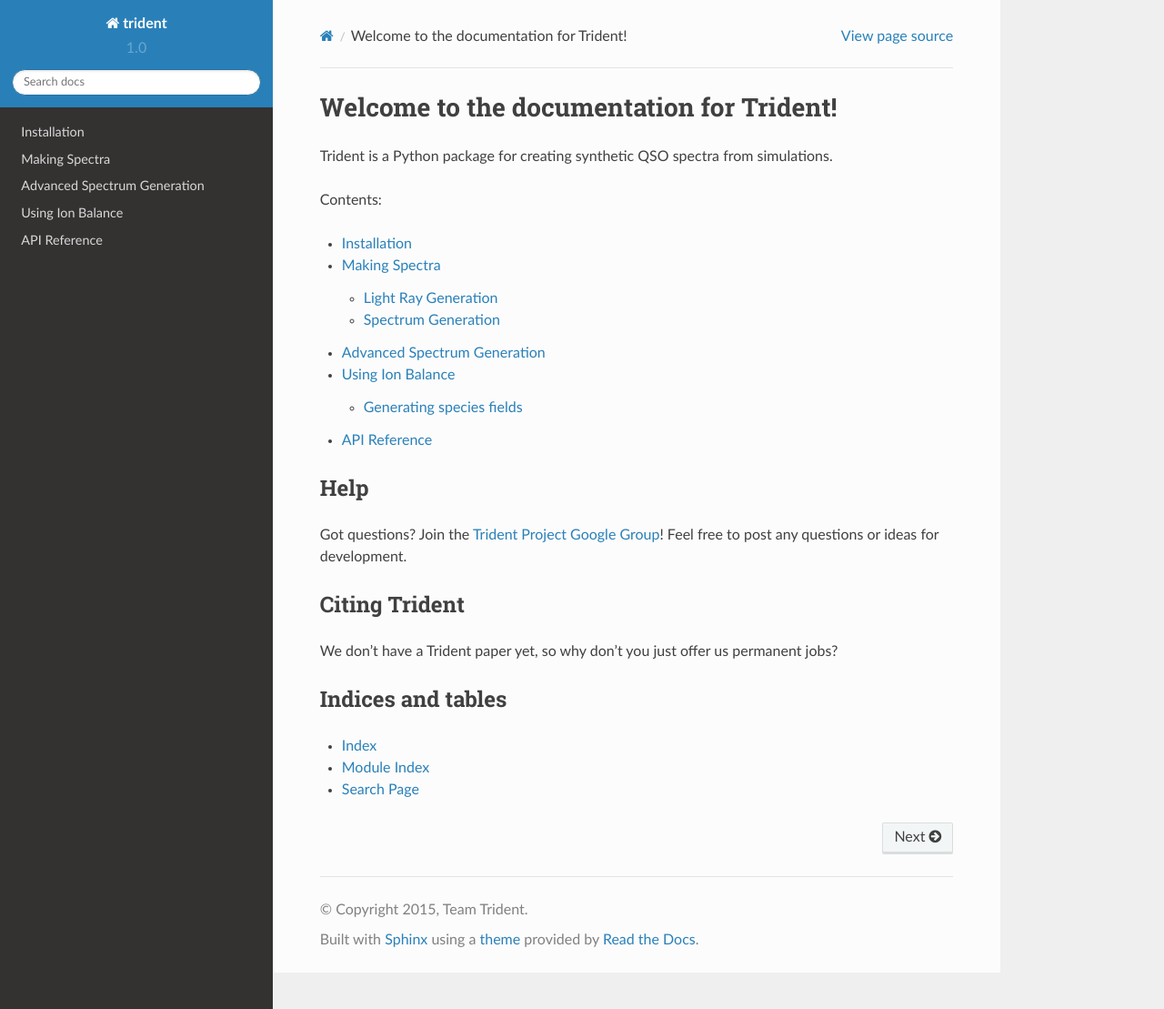
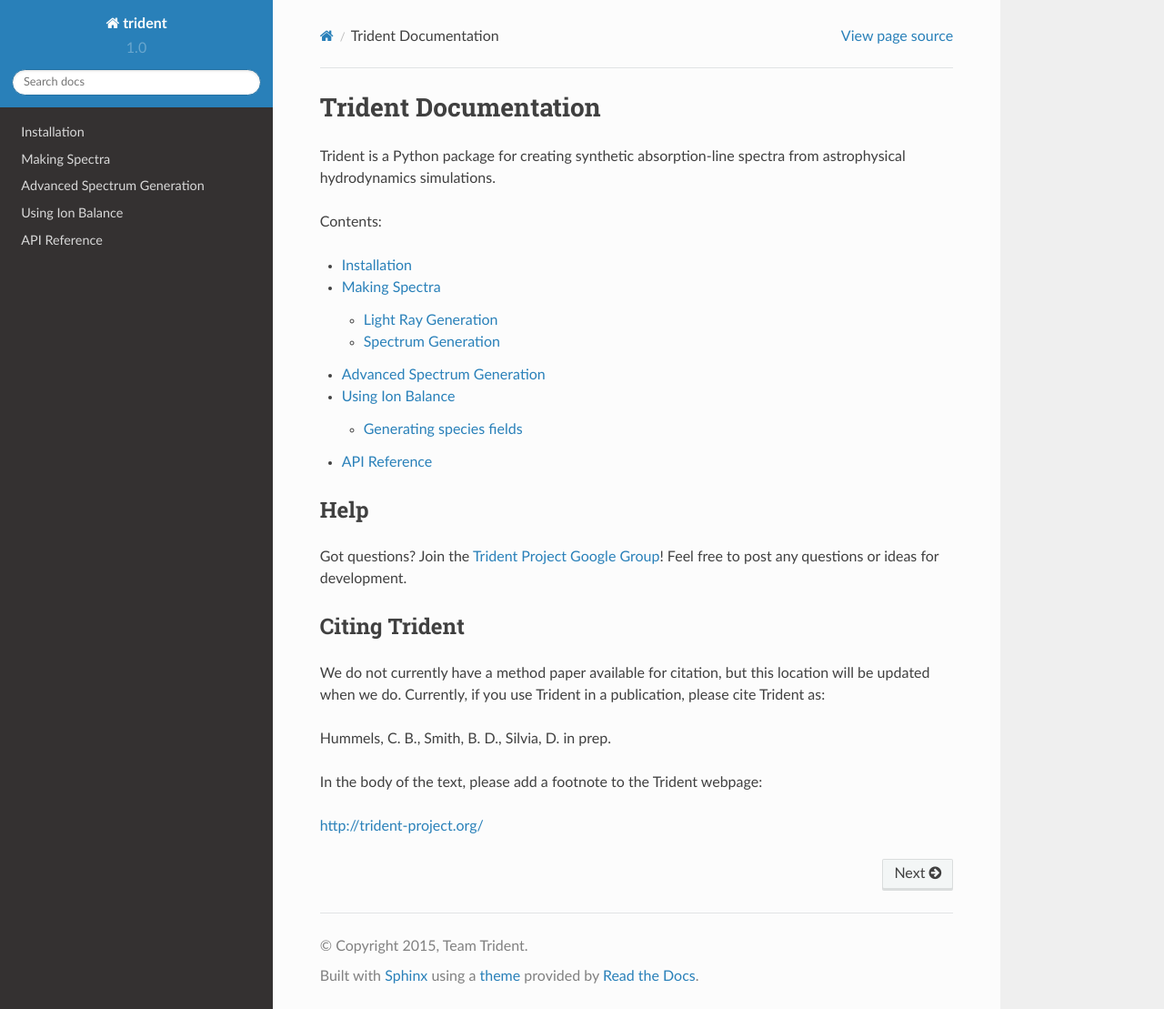
Before and after one commit to trident-project/trident, a Sphinx documentation site: the page built from doc/source/index.rst, in a window 1280 px wide and 1109 px high. Shown: the whole window at 91% size. Built offline with Sphinx 7.4.7 and the Read the Docs theme 2.0.0, drawn with Linux system fonts in a browser that asks for light colours.

Commit message:
Updating citation information.

```diff
--- a/doc/source/index.rst
+++ b/doc/source/index.rst
@@ -1,12 +1,8 @@
-.. trident documentation master file, created by
-   sphinx-quickstart on Fri Oct  2 16:18:37 2015.
-   You can adapt this file completely to your liking, but it should at least
-   contain the root `toctree` directive.
+Trident Documentation
+=====================
 
-Welcome to the documentation for Trident!
-=========================================
-
-Trident is a Python package for creating synthetic QSO spectra from simulations.
+Trident is a Python package for creating synthetic absorption-line spectra
+from astrophysical hydrodynamics simulations.
 
 Contents:
 
@@ -29,12 +25,12 @@ free to post any questions or ideas for development.
 Citing Trident
 --------------
 
-We don't have a Trident paper yet, so why don't you just offer us
-permanent jobs?
+We do not currently have a method paper available for citation, but this
+location will be updated when we do.  Currently, if you use Trident in a
+publication, please cite Trident as:
 
-Indices and tables
-------------------
+Hummels, C. B., Smith, B. D., Silvia, D. in prep.
 
-* :ref:`genindex`
-* :ref:`modindex`
-* :ref:`search`
+In the body of the text, please add a footnote to the Trident webpage:
+
+http://trident-project.org/
```
